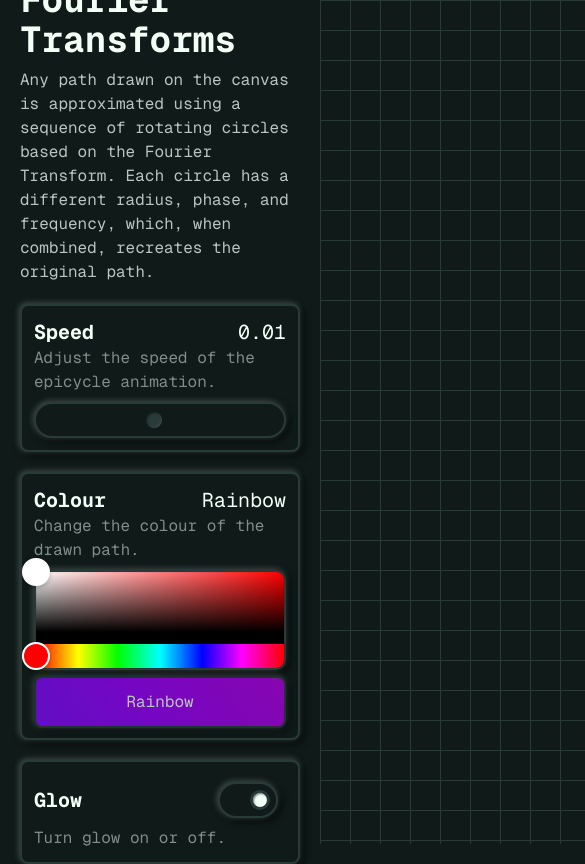
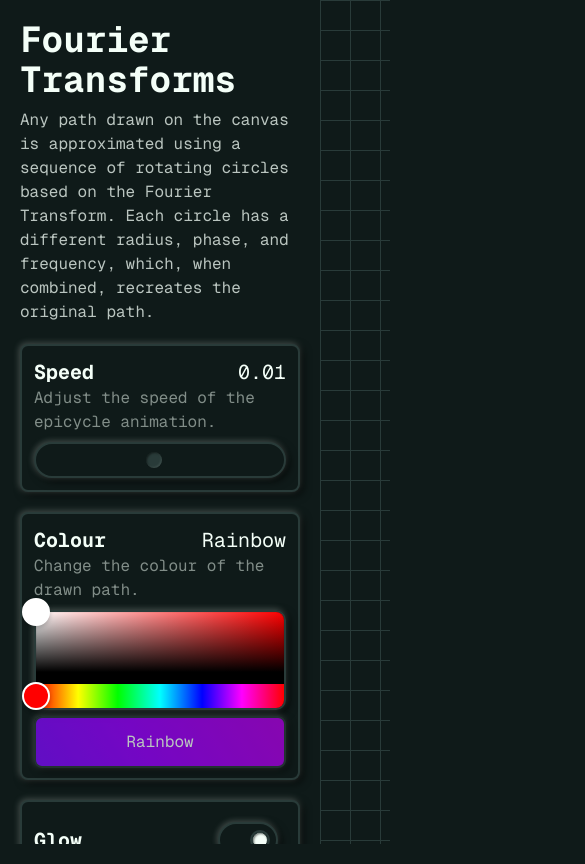
Before and after one commit to 4oeuhtns/fouriertransform, a Next.js app: page /sandbox in a window 390 px wide. Shown: the top 864 px of the page, 585 px wide, since content can reach past the window. Built offline with nearby package versions, Linux system fonts and the light colour scheme.

Commit message:
more responsive resizing

```diff
--- a/app/sandbox/page.js
+++ b/app/sandbox/page.js
@@ -3,12 +3,21 @@
 import Epicycle from "@/components/epicycle";
 import DrawingCanvas from "@/components/drawingCanvas";
 import useWindowDimensions from "@/components/windowDimensions";
-import { useState, useEffect } from "react";
+import { useState, useRef, useEffect } from "react";
 import { HexColorPicker } from "react-colorful";
 import "@/components/styles.css";
 import "@/components/colorPicker.css";
 
 export default function Sandbox() {
+  const sidebarRef = useRef(null);
+  const [sidebarWidth, setSidebarWidth] = useState(0);
+
+  useEffect(() => {
+    if (sidebarRef.current) {
+      setSidebarWidth(sidebarRef.current.offsetWidth);
+    }
+  }, []);
+
   const [speed, setSpeed] = useState(0.01);
   const [colour, setColour] = useState("Rainbow");
   const [glow, setGlow] = useState(true);
@@ -39,8 +48,7 @@ export default function Sandbox() {
 
   return (
     <div className="flex h-screen w-full">
-      <aside className=" w-80 flex-shrink-0 text-[#F4FFF8] font-mono p-5 flex flex-col justify-center">
-        <div>
+      <aside ref={sidebarRef} className=" w-80 flex-shrink-0 text-[#F4FFF8] font-mono p-5 h-screen overflow-y-auto">
           <h1 className="text-4xl font-bold">Fourier Transforms</h1>
           <p className="text-l mt-2 text-[#F4FFF8] text-opacity-75">
             Any path drawn on the canvas is approximated using a sequence of
@@ -123,7 +131,6 @@ export default function Sandbox() {
               Turn glow on or off.
             </p>
           </div>
-        </div>
       </aside>
 
       <main className="relative flex-grow">
@@ -134,7 +141,7 @@ export default function Sandbox() {
           <Epicycle
             points={points}
             speed={speed}
-            width={width}
+            width={width - sidebarWidth}
             height={height}
             colour={colour}
             glow={glow}
@@ -143,7 +150,7 @@ export default function Sandbox() {
           <div className="relative">
             <DrawingCanvas
               onPointsUpdate={handlePointsUpdate}
-              width={width}
+              width={width - sidebarWidth}
               height={height}
               className="absolute left-0 top-0 z-50"
             />
--- a/components/epicycle.jsx
+++ b/components/epicycle.jsx
@@ -85,7 +85,6 @@ export default function Epicycle({ points, speed, colour, glow, ...props }) {
 
   useEffect(() => {
     shouldClearPath.current = true;
-    console.log(glow);
   }, [points, speed, colour, glow]);
 
   const hue = useRef(0);
@@ -106,7 +105,6 @@ export default function Epicycle({ points, speed, colour, glow, ...props }) {
     }
 
     if (glow === true) {
-      console.log(glow);
       ctx.shadowBlur = 15;
       ctx.shadowOffsetX = 0;
       ctx.shadowOffsetY = 0;
```
